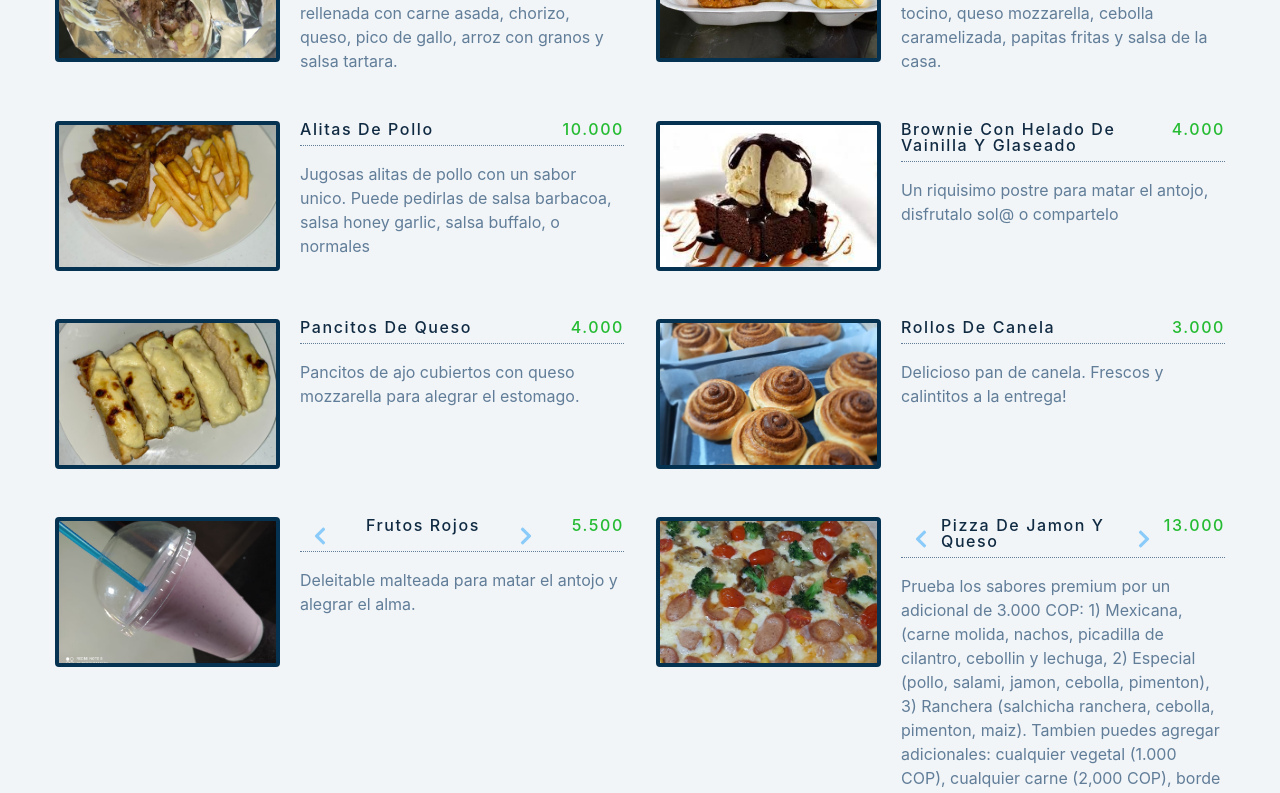
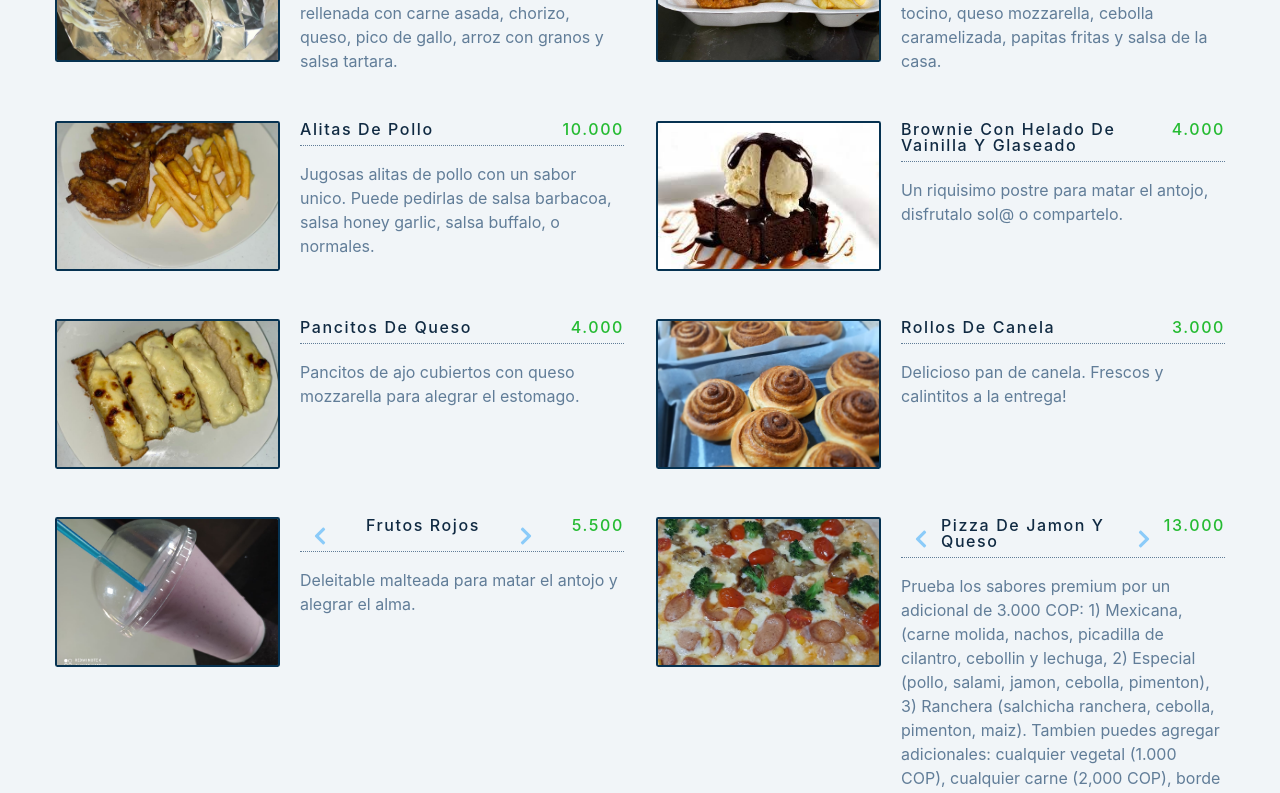
Before and after one commit to AndrewKalil/menu_kaliland, a React (Create React App) app: page / in a window 1280 px wide. Shown: the part 360-1153 px from the top of the page. Built offline with nearby package versions, Linux system fonts and the light colour scheme.

Commit message:
making borders thinner

```diff
--- a/src/data.js
+++ b/src/data.js
@@ -28,7 +28,7 @@ const menu = [
         img: './images/alitas.jpg',
         desc: `Jugosas alitas de pollo con un sabor unico. Puede pedirlas\
                 de salsa barbacoa, salsa honey garlic, salsa buffalo, o \
-                normales`,
+                normales.`,
     },
     // {
     //     id: 4,
@@ -46,7 +46,7 @@ const menu = [
         price: '4.000',
         img: './images/brownie.jpg',
         desc: `Un riquisimo postre para matar el antojo,\
-        disfrutalo sol@ o compartelo`,
+        disfrutalo sol@ o compartelo.`,
     },
     {
         id: 6,
@@ -112,7 +112,7 @@ const menu = [
                 (salchicha ranchera, cebolla, pimenton, maiz). Tambien puedes agregar\
                 adicionales: cualquier vegetal (1.000 COP), cualquier carne (2,000 COP),\
                 borde de queso (2.000 COP), borde de bocadillo (2.000 COP), picadillo de\
-                cilantro, cebollin y lechuga (1.000 COP)`
+                cilantro, cebollin y lechuga (1.000 COP).`
     },
 
     ];
--- a/src/index.css
+++ b/src/index.css
@@ -40,7 +40,7 @@ Variables
   --clr-black: #222;
   --transition: all 0.3s linear;
   --spacing: 0.1rem;
-  --radius: 0.25rem;
+  --radius: 0.15rem;
   --light-shadow: 0 5px 15px rgba(0, 0, 0, 0.1);
   --dark-shadow: 0 5px 15px rgba(0, 0, 0, 0.2);
   --max-width: 1170px;
@@ -205,7 +205,7 @@ Menu
   object-fit: cover;
   height: 200px;
   width: 100%;
-  border: 0.25rem solid var(--clr-primary-1);
+  border: 0.15rem solid var(--clr-primary-1);
   border-radius: var(--radius);
   display: block;
 }
```
